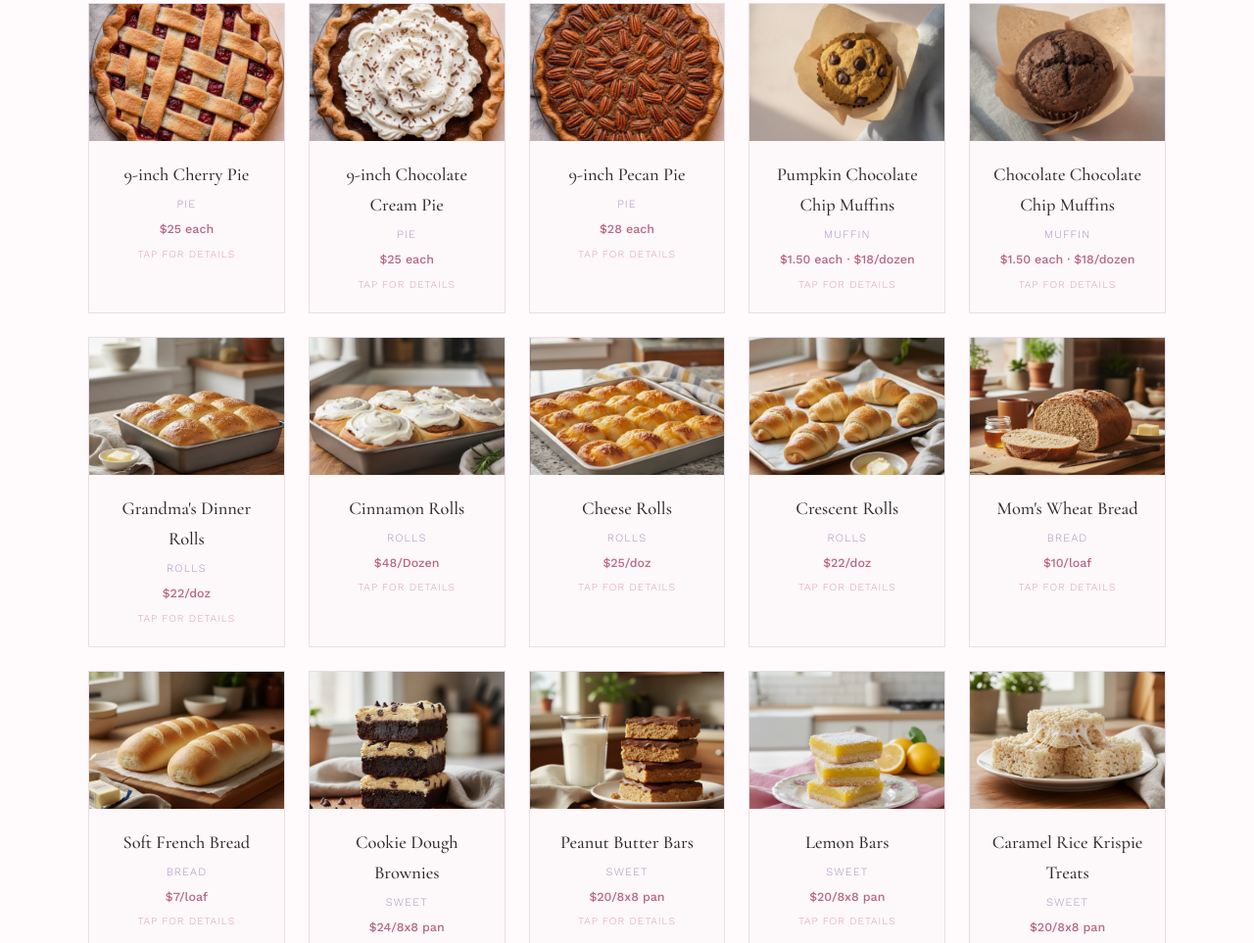
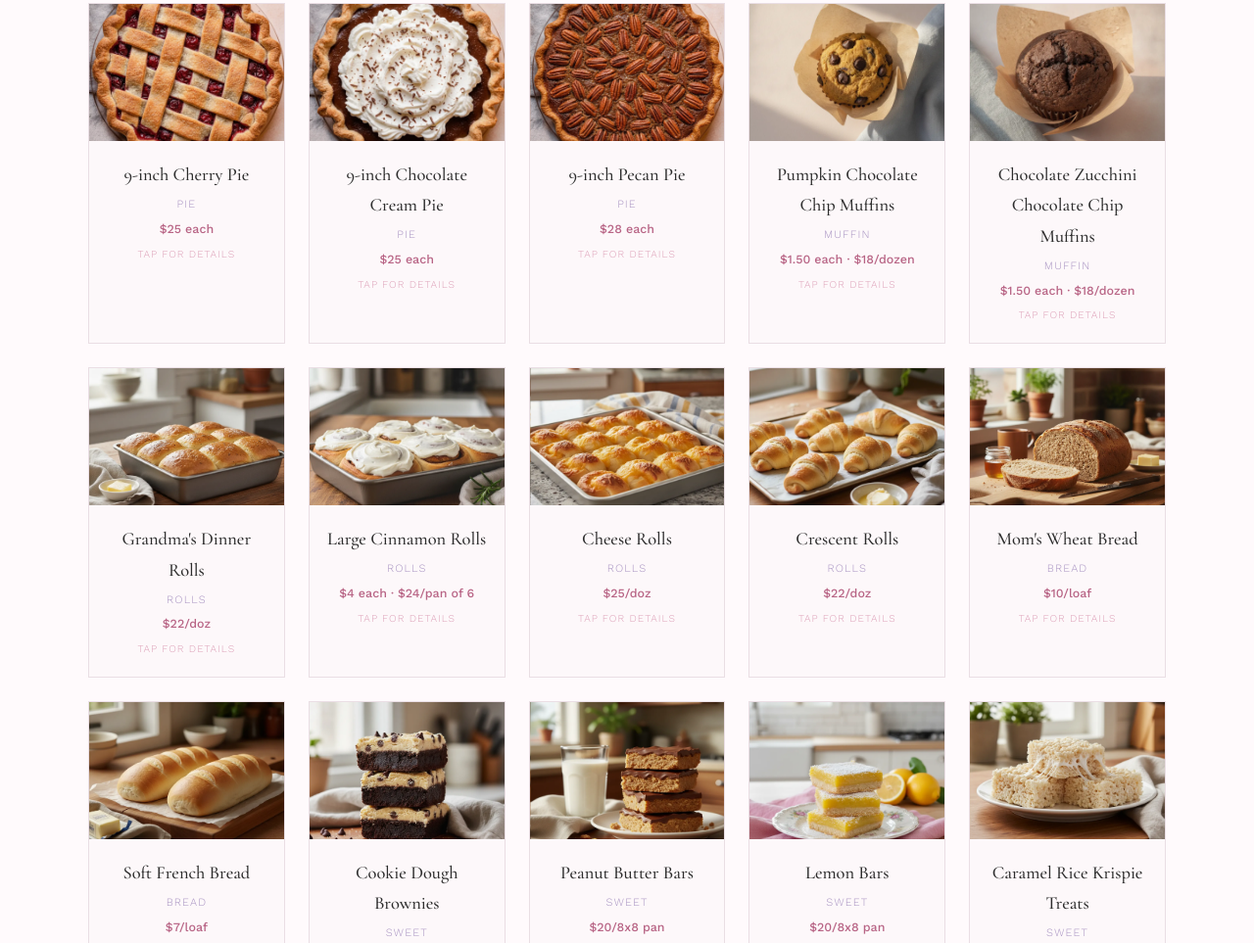
Before and after one commit to CircaSle7in/kathleens-kitchen, a website: page index.html in a window 1280 px wide. Shown: the part 3796-4759 px from the top of the page at 98% size. Drawn offline with nearby package versions, Linux system fonts and the light colour scheme.

Commit message:
feat: cinnamon rolls $4 each by the pan of 6; rename to chocolate zucchini muffins
- Cinnamon rolls now priced per roll ($4) and ordered by the pan (6 rolls),
  labeled 'Large Cinnamon Rolls' with updated description
- Rename Chocolate Chocolate Chip Muffins -> Chocolate Zucchini Chocolate Chip Muffins

Co-Authored-By: Claude Opus 5.5 <noreply@anthropic.com>

```diff
--- a/api/create-checkout.js
+++ b/api/create-checkout.js
@@ -4,7 +4,7 @@ const crypto = require('crypto');
 // Product catalog with prices in cents
 const PRODUCTS = {
   "Grandma's Dinner Rolls":       { price: 2200, unit: 'dozen' },
-  "Cinnamon Rolls":                { price: 4800, unit: 'dozen' },
+  "Cinnamon Rolls":                { price: 400, unit: 'cinnamon rolls (6 per pan)' },
   "Crescent Rolls":                { price: 2200, unit: 'dozen' },
   "Cheese Rolls":                  { price: 2500, unit: 'dozen' },
   "Mom's Wheat Bread":             { price: 1000, unit: 'loaf' },
@@ -25,7 +25,7 @@ const PRODUCTS = {
   "9-inch Chocolate Cream Pie":    { price: 2500, unit: '9-inch pie' },
   "9-inch Pecan Pie":              { price: 2800, unit: '9-inch pie' },
   "Pumpkin Chocolate Chip Muffins":   { price: 150, unit: 'muffins' },
-  "Chocolate Chocolate Chip Muffins": { price: 150, unit: 'muffins' },
+  "Chocolate Zucchini Chocolate Chip Muffins": { price: 150, unit: 'muffins' },
 };
 
 module.exports = async function handler(req, res) {
--- a/index.html
+++ b/index.html
@@ -1639,11 +1639,11 @@
                     <span class="event-view-link">View Menu & Order &rarr;</span>
                     <div class="event-items-label">Available Items</div>
                     <ul class="event-items">
-                        <li><span>Cinnamon Rolls</span><span class="item-price">$48/dozen</span></li>
+                        <li><span>Large Cinnamon Rolls</span><span class="item-price">$4 each &middot; $24/pan of 6</span></li>
                         <li><span>Cheese Rolls</span><span class="item-price">$25/dozen</span></li>
                         <li><span>Grandma's Dinner Rolls</span><span class="item-price">$22/dozen</span></li>
                         <li><span>Pumpkin Chocolate Chip Muffins</span><span class="item-price">$1.50 ea &middot; $18/doz</span></li>
-                        <li><span>Chocolate Chocolate Chip Muffins</span><span class="item-price">$1.50 ea &middot; $18/doz</span></li>
+                        <li><span>Chocolate Zucchini Chocolate Chip Muffins</span><span class="item-price">$1.50 ea &middot; $18/doz</span></li>
                     </ul>
                     <p class="event-order-by">Order by September 28, 2026</p>
 
@@ -1651,10 +1651,10 @@
                         <div class="event-items-label">Select Your Items</div>
                         <div class="checkbox-group">
                             <label class="checkbox-item">
-                                <input type="checkbox" data-item="Cinnamon Rolls" data-price="48">
-                                <span class="item-name">Cinnamon Rolls</span>
-                                <span class="item-price">$48/doz</span>
-                                <span class="qty-wrapper"><label>Qty:</label><select class="inline-qty-select" data-price="48"><option value="1">1 doz</option><option value="2">2 doz</option><option value="3">3 doz</option><option value="4">4 doz</option><option value="5">5 doz</option></select></span>
+                                <input type="checkbox" data-item="Cinnamon Rolls" data-price="4">
+                                <span class="item-name">Large Cinnamon Rolls</span>
+                                <span class="item-price">$4 ea &middot; 6/pan</span>
+                                <span class="qty-wrapper"><label>Qty:</label><select class="inline-qty-select" data-price="4"><option value="6">1 pan (6 rolls)</option><option value="12">2 pans (12 rolls)</option><option value="18">3 pans (18 rolls)</option><option value="24">4 pans (24 rolls)</option><option value="30">5 pans (30 rolls)</option></select></span>
                             </label>
                             <label class="checkbox-item">
                                 <input type="checkbox" data-item="Cheese Rolls" data-price="25">
@@ -1675,8 +1675,8 @@
                                 <span class="qty-wrapper"><label>Qty:</label><select class="inline-qty-select" data-price="1.5"><option value="6">6 muffins</option><option value="12">12 (1 dozen)</option><option value="18">18 muffins</option><option value="24">24 (2 dozen)</option><option value="1">1 muffin</option><option value="2">2 muffins</option><option value="3">3 muffins</option></select></span>
                             </label>
                             <label class="checkbox-item">
-                                <input type="checkbox" data-item="Chocolate Chocolate Chip Muffins" data-price="1.5">
-                                <span class="item-name">Chocolate Chocolate Chip Muffins</span>
+                                <input type="checkbox" data-item="Chocolate Zucchini Chocolate Chip Muffins" data-price="1.5">
+                                <span class="item-name">Chocolate Zucchini Chocolate Chip Muffins</span>
                                 <span class="item-price">$1.50 ea</span>
                                 <span class="qty-wrapper"><label>Qty:</label><select class="inline-qty-select" data-price="1.5"><option value="6">6 muffins</option><option value="12">12 (1 dozen)</option><option value="18">18 muffins</option><option value="24">24 (2 dozen)</option><option value="1">1 muffin</option><option value="2">2 muffins</option><option value="3">3 muffins</option></select></span>
                             </label>
@@ -1896,12 +1896,12 @@
             <div class="showcase-item" data-category="muffins">
                 <div class="showcase-icon sweet has-image" style="background-image: url('images/chocolate-choc-chip-muffins.webp?v=1')"></div>
                 <div class="showcase-info">
-                    <div class="showcase-name">Chocolate Chocolate Chip Muffins</div>
+                    <div class="showcase-name">Chocolate Zucchini Chocolate Chip Muffins</div>
                     <div class="showcase-tag">Muffin</div>
                     <div class="showcase-price">$1.50 each &middot; $18/dozen</div>
                     <div class="showcase-expand">tap for details</div>
                 </div>
-                <div class="showcase-desc">Deeply chocolatey muffins studded with chocolate chips. Rich enough to pass for dessert.</div>
+                <div class="showcase-desc">Moist chocolate muffins made with fresh zucchini and studded with chocolate chips. Rich enough to pass for dessert.</div>
             </div>
             <div class="showcase-item" data-category="rolls">
                 <div class="showcase-icon bread has-image" style="background-image: url('images/grandmas-rolls.webp?v=2')"></div>
@@ -1916,12 +1916,12 @@
             <div class="showcase-item" data-category="rolls">
                 <div class="showcase-icon bread has-image" style="background-image: url('images/cinnamon-rolls.webp?v=2')"></div>
                 <div class="showcase-info">
-                    <div class="showcase-name">Cinnamon Rolls</div>
+                    <div class="showcase-name">Large Cinnamon Rolls</div>
                     <div class="showcase-tag">Rolls</div>
-                    <div class="showcase-price">$48/Dozen</div>
+                    <div class="showcase-price">$4 each &middot; $24/pan of 6</div>
                     <div class="showcase-expand">tap for details</div>
                 </div>
-                <div class="showcase-desc">Blue-ribbon recipe from the state fair. Warm, gooey, and generously frosted with cream cheese icing.</div>
+                <div class="showcase-desc">Large cinnamon rolls from a blue-ribbon state fair recipe, baked six to a pan. Warm, gooey, and generously frosted with cream cheese icing.</div>
             </div>
             <div class="showcase-item" data-category="rolls">
                 <div class="showcase-icon bread has-image" style="background-image: url('images/cheese-rolls.webp?v=2')"></div>
@@ -2115,9 +2115,9 @@
                         <div class="checkbox-group">
                             <label class="checkbox-item">
                                 <input type="checkbox" name="items" value="Cinnamon Rolls">
-                                <span class="item-name">Cinnamon Rolls</span>
-                                <span class="item-price">$48/doz</span>
-                                <span class="qty-wrapper"><label>Qty:</label><select name="qty-Cinnamon Rolls" class="qty-select" data-price="48"><option value="1">1 doz</option><option value="2">2 doz</option><option value="3">3 doz</option><option value="4">4 doz</option><option value="5">5 doz</option></select></span>
+                                <span class="item-name">Large Cinnamon Rolls</span>
+                                <span class="item-price">$4 ea &middot; 6/pan</span>
+                                <span class="qty-wrapper"><label>Qty:</label><select name="qty-Cinnamon Rolls" class="qty-select" data-price="4"><option value="6">1 pan (6 rolls)</option><option value="12">2 pans (12 rolls)</option><option value="18">3 pans (18 rolls)</option><option value="24">4 pans (24 rolls)</option><option value="30">5 pans (30 rolls)</option></select></span>
                             </label>
                             <label class="checkbox-item">
                                 <input type="checkbox" name="items" value="Cheese Rolls">
@@ -2138,10 +2138,10 @@
                                 <span class="qty-wrapper"><label>Qty:</label><select name="qty-Pumpkin Chocolate Chip Muffins" class="qty-select" data-price="1.5"><option value="6">6 muffins</option><option value="12">12 (1 dozen)</option><option value="18">18 muffins</option><option value="24">24 (2 dozen)</option><option value="1">1 muffin</option><option value="2">2 muffins</option><option value="3">3 muffins</option></select></span>
                             </label>
                             <label class="checkbox-item">
-                                <input type="checkbox" name="items" value="Chocolate Chocolate Chip Muffins">
-                                <span class="item-name">Chocolate Chocolate Chip Muffins</span>
+                                <input type="checkbox" name="items" value="Chocolate Zucchini Chocolate Chip Muffins">
+                                <span class="item-name">Chocolate Zucchini Chocolate Chip Muffins</span>
                                 <span class="item-price">$1.50 ea</span>
-                                <span class="qty-wrapper"><label>Qty:</label><select name="qty-Chocolate Chocolate Chip Muffins" class="qty-select" data-price="1.5"><option value="6">6 muffins</option><option value="12">12 (1 dozen)</option><option value="18">18 muffins</option><option value="24">24 (2 dozen)</option><option value="1">1 muffin</option><option value="2">2 muffins</option><option value="3">3 muffins</option></select></span>
+                                <span class="qty-wrapper"><label>Qty:</label><select name="qty-Chocolate Zucchini Chocolate Chip Muffins" class="qty-select" data-price="1.5"><option value="6">6 muffins</option><option value="12">12 (1 dozen)</option><option value="18">18 muffins</option><option value="24">24 (2 dozen)</option><option value="1">1 muffin</option><option value="2">2 muffins</option><option value="3">3 muffins</option></select></span>
                             </label>
                         </div>
                     </div>
```
